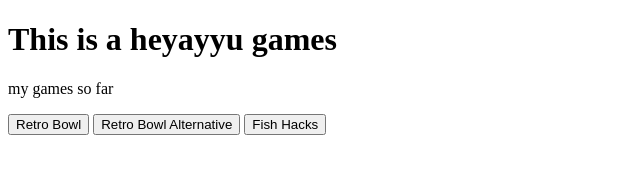
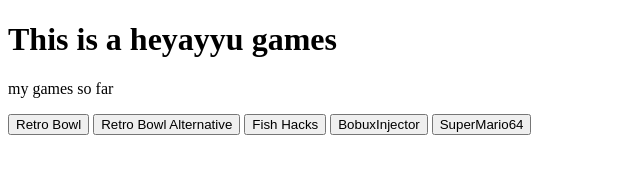
Before and after one commit to Heyayyu/old, a plain HTML site: page index.html in a window 1280 px wide. Shown: the whole page, without its empty margins (0-640 px from the left). Drawn offline with Linux system fonts and the light colour scheme.

Commit message:
Update index.html

```diff
--- a/index.html
+++ b/index.html
@@ -40,6 +40,28 @@
     </button>
   </body>
 </html>
+  <!DOCTYPE html>
+<html>
+  <head>
+    <title>Heyayyu</title>
+  </head>
+  <body>
+    <button onclick="window.location.href='https://heyayyu.github.io/bobuxinjector.exe/';">
+      BobuxInjector
+    </button>
+  </body>
+</html>
+ <!DOCTYPE html>
+<html>
+  <head>
+    <title>Heyayyu</title>
+  </head>
+  <body>
+    <button onclick="window.location.href='https://heyayyu.github.io/supermario64/';">
+      SuperMario64
+    </button>
+  </body>
+</html>
 
 
 </html>
```
